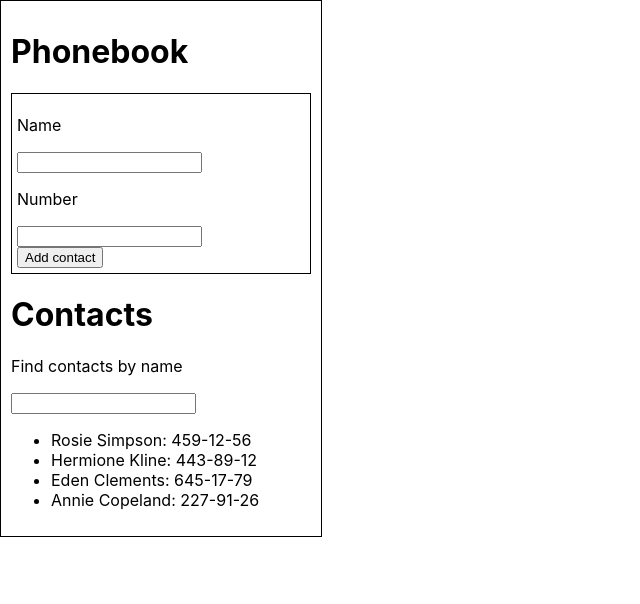
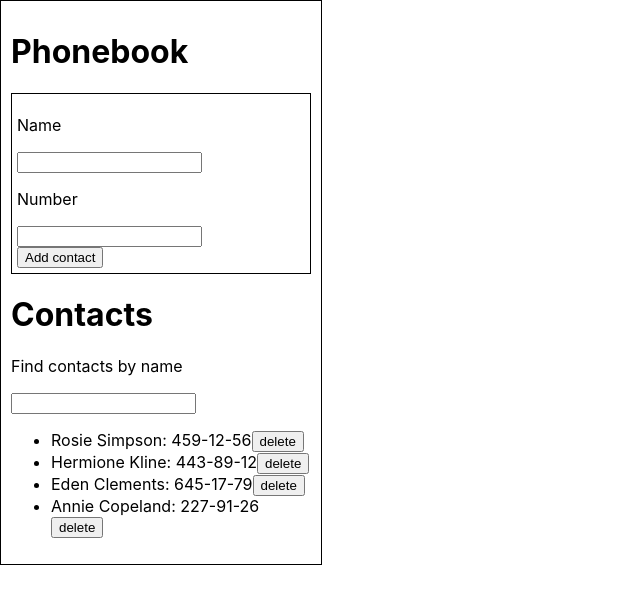
Before and after one commit to MishanyaZh/goit-react-hw-02-phonebook, a React (Create React App) app: page / in a window 1280 px wide. Shown: the top 604 px of the page, without its empty margins (0-640 px from the left). Built offline with nearby package versions, Linux system fonts and the light colour scheme.

Commit message:
6comlited

```diff
--- a/src/App.jsx
+++ b/src/App.jsx
@@ -55,6 +55,13 @@
       this.formSubmitHandler(data);
     }
   };
+
+  deleteContact = contactId => {
+    this.setState(prevState => ({
+      contacts: prevState.contacts.filter(contact => contact.id !== contactId),
+    }));
+  };
+
   // finnd contact to includ word with filter
   getVisibleContacts = () => {
     const { filter, contacts } = this.state;
@@ -63,7 +70,7 @@
       contact.name.toLowerCase().includes(normalizedFilter),
     );
   };
-  // this for me, I dont understant patern and I nead coment...
+  // this for me... I dont understant patern and I nead coment...
   // const normalizedFilter = this.state.filter.toLowerCase();
   //   const visibleName = this.state.contacts.filter(contact =>
   //     contact.name.toLowerCase().includes(normalizedFilter),
@@ -86,7 +93,10 @@
         <SectionTitle title="Contacts" />
         <div>
           <Filter onChange={this.changeFilter} value={this.state.filter} />
-          <ContactList contacts={visibleName} />
+          <ContactList
+            contacts={visibleName}
+            onDeleteContact={this.deleteContact}
+          />
         </div>
       </div>
     );
--- a/src/ContactList/ContactList.jsx
+++ b/src/ContactList/ContactList.jsx
@@ -1,8 +1,13 @@
-const ContactList = ({ contacts }) => (
+const ContactList = ({ contacts, onDeleteContact }) => (
   <ul>
-    {contacts.map(contact => (
-      <li key={contact.id}>
-        <span>{contact.name}</span>: <span>{contact.number}</span>
+    {contacts.map(({ id, name, number }) => (
+      <li key={id}>
+        <span>{name}</span>: <span>{number}</span>
+        <span>
+          <button type="button" onClick={() => onDeleteContact(id)}>
+            delete
+          </button>
+        </span>
       </li>
     ))}
   </ul>
```
Also changed, not shown: 1 other file (tests, documents, lock files or other folders).
